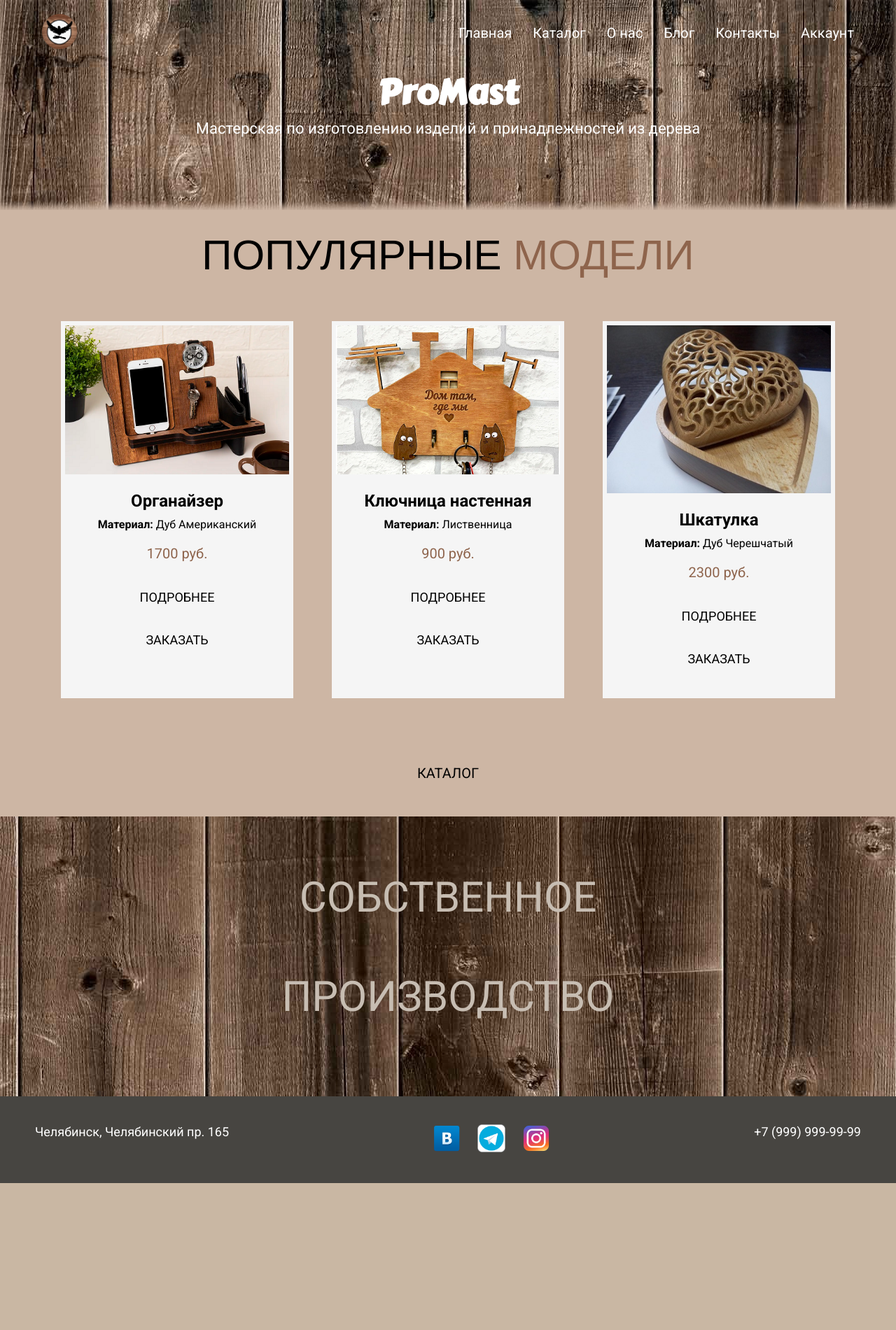
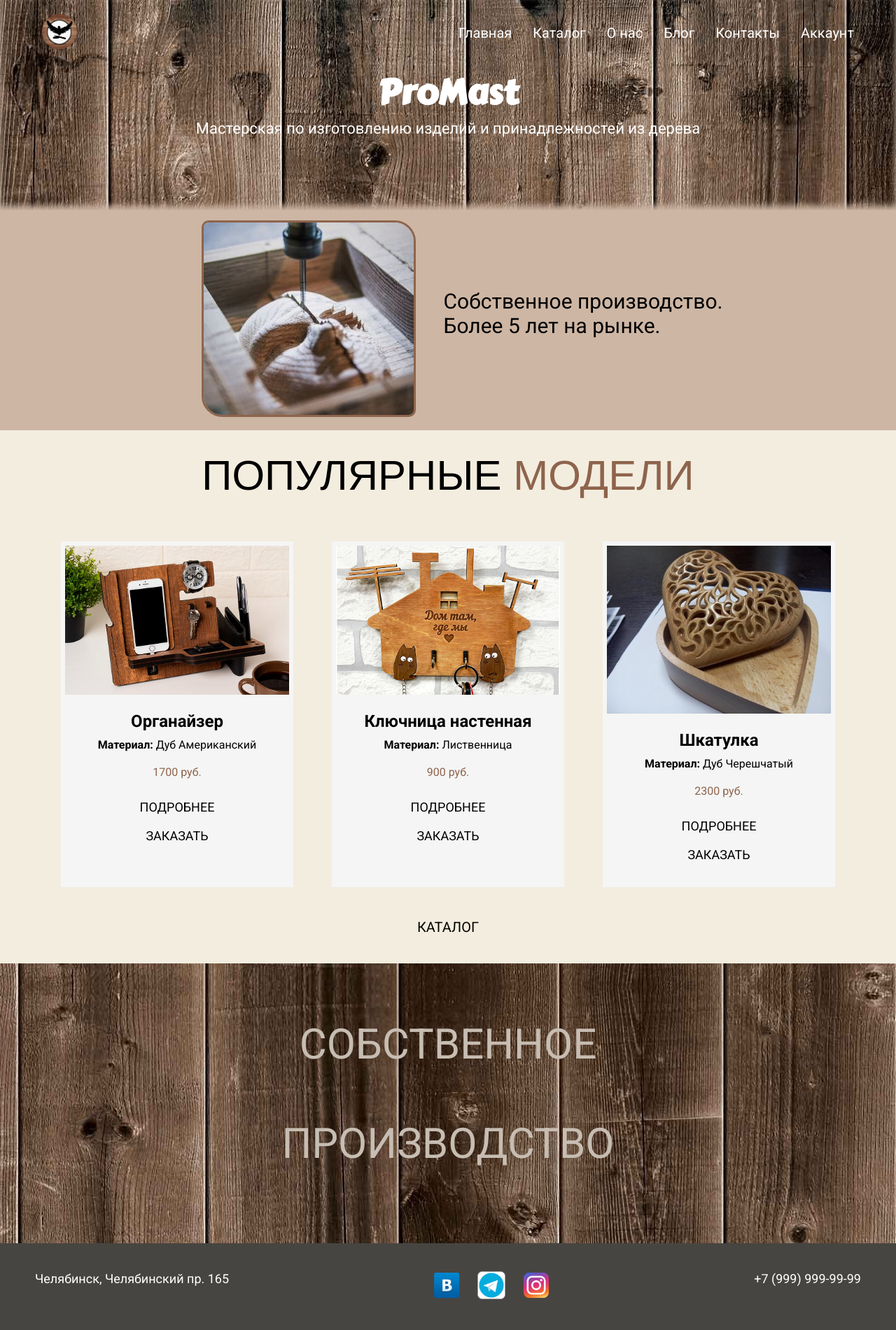
Before and after one commit to VyacheslavVS74/Project-thisis, a Django app: page / in a window 1280 px wide. Shown: the whole page at 70% size. Before the commit the page ends 1691 px from the top, so only its background shows below. Run offline with Django 4.2, Linux system fonts and the light colour scheme; data comes from the database, SQL or seed files in the repository.

Commit message:
07.05.2023

```diff
--- a/project/portfolio/static/css/style.css
+++ b/project/portfolio/static/css/style.css
@@ -237,12 +237,37 @@ body.lock {
 /*---------------------block__1------------------------ */
 
 /*--------------------/Page--------------------*/
+
+.block__production {
+    background: #CDB6A4;
+}
+.wrap__production {
+    display: flex;
+    flex-wrap: wrap;
+    justify-content: center;
+}
+
+.image__production {
+    margin: 15px 40px 15px;
+    box-sizing: border-box;
+}
+.image__production img {
+    border: 3px solid #8E644C;
+    border-radius: 10px 30px;
+}
+
+.text__production {
+    align-self: center;
+    font-size: 30px;
+    padding-bottom: 20px;
+}
+
 /* .content {
 
 } */
 
 .model {
-    background: #CDB6A4;
+    background: #F3EDDF;
 }
 .hr-text {
     text-align: center;
@@ -255,7 +280,7 @@ body.lock {
 }
 
 .block__works {
-    background: #CDB6A4;
+    background: #F3EDDF;
 
 }
 .works {
@@ -299,12 +324,12 @@ body.lock {
 
 .price {
     color: #8E644C;
-    font-size: 20px;
+    font-size: 16px;
 }
 
 .btn {
     text-align: center;
-    padding: 20px 0;
+    padding: 10px 0;
 }
 
 .btn a {
@@ -316,11 +341,11 @@ body.lock {
 }
 
 .block__catalog__btn {
-    background: #CDB6A4;
+    background: #F3EDDF;
 }
 .btn1 {
     text-align: center;
-    padding: 50px 0;
+    padding-bottom: 40px;
 }
 
 .btn1 a {
--- a/project/portfolio/templates/portfolio/home.html
+++ b/project/portfolio/templates/portfolio/home.html
@@ -2,6 +2,24 @@
 {% load static %}
 
 {% block content %}
+
+<section>
+  <div class="block__production">
+    <div class="container">
+      <div class="wrap__production">
+        <div class="image__production">
+          <img src="{% static 'portfolio/prod1.jpg' %}" alt="">
+        </div>
+        <div class="text__production">
+          <p>Собственное производство.<br>Более 5 лет на рынке.</p>
+        </div>
+      </div>
+
+    </div>
+  </div>
+</section>
+
+
 <section class="model">
   <div class="container">
     <div class="hr-text">
@@ -52,7 +70,6 @@
   <div class="container">
     <div class="image">
       <div class="block__1_text">СОБСТВЕННОЕ<br><br>ПРОИЗВОДСТВО</div>
-
     </div>
     <div class="image-txt">
 
```
Also changed, not shown: other parts of project/portfolio/static/css/style.css (+28 -26 lines), project/portfolio/static/portfolio/header_fon.jpg (deleted), project/portfolio/static/portfolio/logo1.png (deleted), project/portfolio/static/portfolio/logoza (1).png (deleted), project/portfolio/static/portfolio/prod1.jpg (added).
